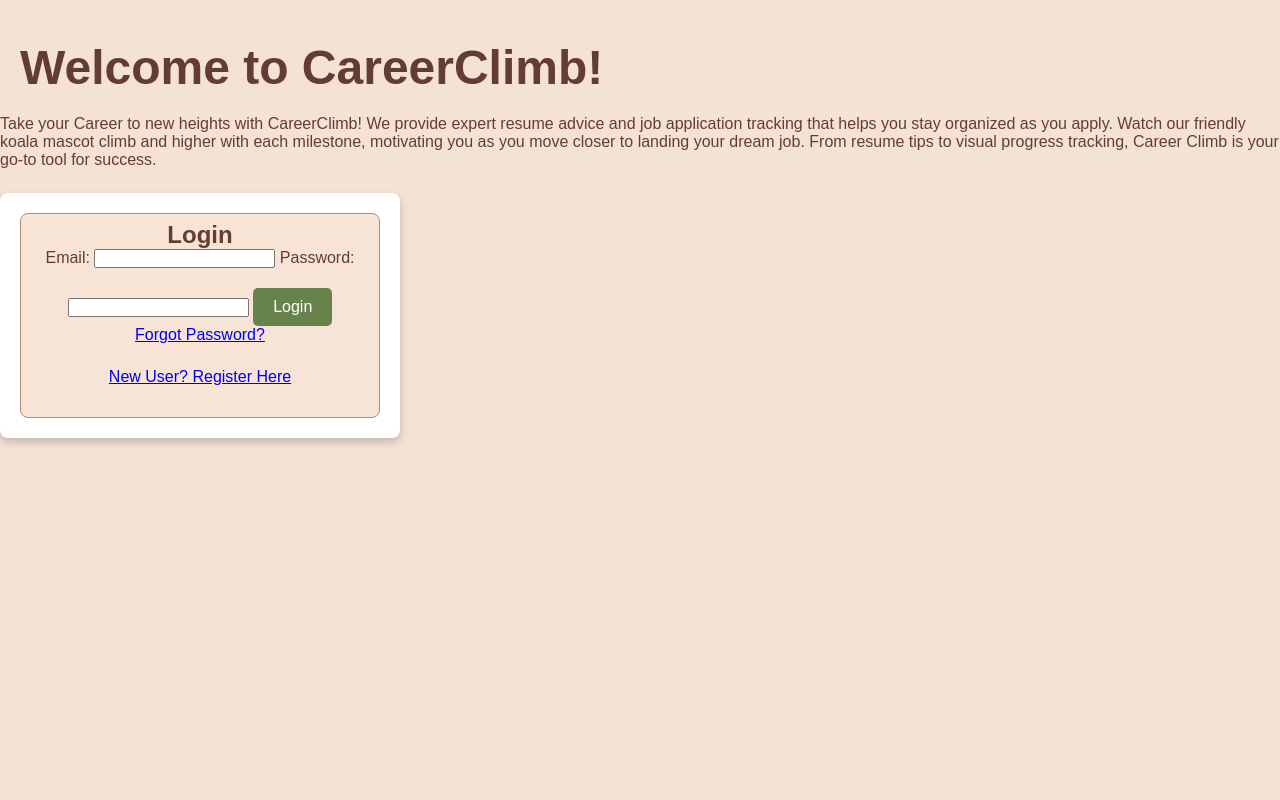
After one commit to apandamedic/CareerClimb, a Django app: page /login/ in a window 1280 px wide. The commit adds this page. Run offline with Django 5.2, Linux system fonts and the light colour scheme.

Commit message:
login & register html and some css additions

```diff
--- a/myapp/static/css/styles.css
+++ b/myapp/static/css/styles.css
@@ -338,3 +338,20 @@ button[type="submit"]:hover {
 }
 
 /*******************************************************************/
+
+
+/*Login page */
+
+.login-container {
+    width: 100%;
+    max-width: 400px;
+    padding: 20px;
+    background-color: #ffffff;
+    border-radius: 8px;
+    box-shadow: 0 4px 8px rgba(0, 0, 0, 0.2);
+    text-align: center;
+}
+
+/*******************************************************************/
+
+/* Register Page */
--- /dev/null
+++ b/myapp/templates/login.html
@@ -0,0 +1,42 @@
+<!DOCTYPE html>
+<html lang="en">
+<head>
+    <meta charset="UTF-8">
+    <meta name="viewport" content="width=device-width, initial-scale=1.0">
+    <title>Login</title>
+    {% load static %}
+    <link rel = "stylesheet" href = "{% static 'css/styles.css' %}">
+</head>
+<body>
+<div class = 'introduction'>
+    <header>
+        <h1>Welcome to CareerClimb!</h1>
+        <p>Take your Career to new heights with CareerClimb! We provide expert resume advice and job application tracking that helps you
+            stay organized as you apply. Watch our friendly koala mascot climb and higher with each milestone, motivating you as you move closer
+            to landing your dream job. From resume tips to visual progress tracking, Career Climb is your go-to tool for success.
+        </p>
+    </header>
+</div>
+
+
+<main>
+    <div class = 'login-container'>
+        <form class = "login-form" action = "/login" method = "POST">
+            <h2>Login</h2>
+            <label for = "email">Email:</label>
+            <input type = "text" id="email" name = "email" required>
+            <label for="password">Password:</label>
+            <input type="password" id="password" name="password" required>
+            <button type="submit">Login</button>
+            <p><a href="/forgot-password">Forgot Password?</a></p>
+            <p><a href="register.html">New User? Register Here</a></p>
+        </form>
+    </div>
+</main>
+
+
+    <footer>
+
+    </footer>
+</body>
+</html>
--- a/myapp/urls.py
+++ b/myapp/urls.py
@@ -15,4 +15,10 @@ urlpatterns = [
 
     # Resume advisor page URL
     path('resume-advisor/', views.resume_advisor, name='resume_advisor'),
+
+    #Login
+    path('login/', views.login, name = 'login'),
+
+    #Register
+    path('register/', views.register, name = 'register'),
 ]
--- a/myapp/views.py
+++ b/myapp/views.py
@@ -22,3 +22,11 @@ def individual_job_listing(request):
 # Resume advisor view
 def resume_advisor(request):
     return render(request, 'ResumeAdvisor.html')
+
+#Login view
+def login(request):
+    return render(request, 'login.html')
+
+#Register view
+def register(request):
+    return render(request, 'register.html')
```
Also changed, not shown: myapp/templates/register.html (added, +39 -0 lines).
